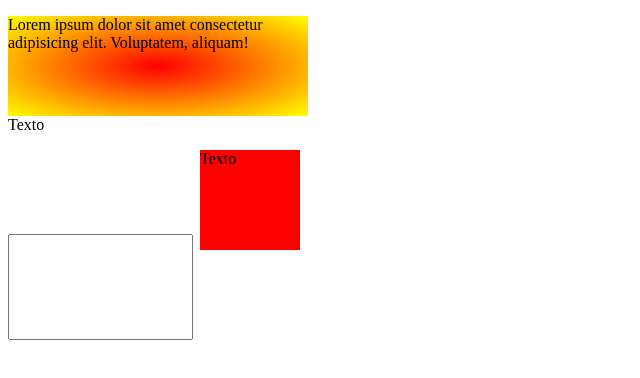
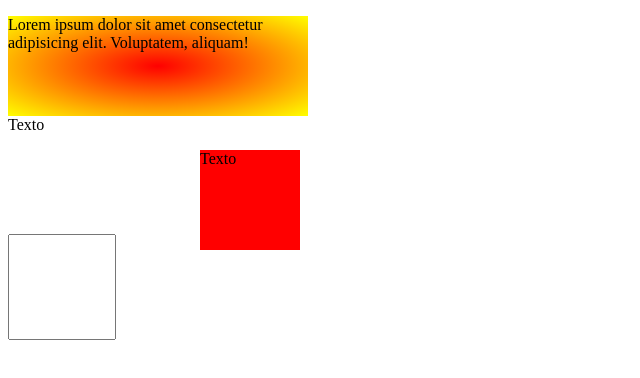
Before and after one commit to gab-gouvea/aula-07-frontend, a plain HTML site: page index.html in a window 1280 px wide. Shown: the whole page, without its empty margins (0-640 px from the left). Drawn offline with Linux system fonts and the light colour scheme.

Commit message:
arrumando um p ali

```diff
--- a/style.css
+++ b/style.css
@@ -44,7 +44,7 @@ div.transition:hover {
 }
 
 input {
-    width: 100p;
+    width: 100px;
     height: 100px;
     transition: all 2s;
 }
```
